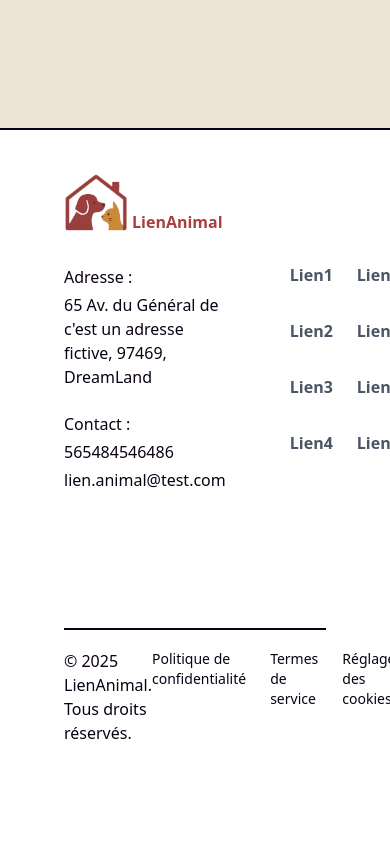
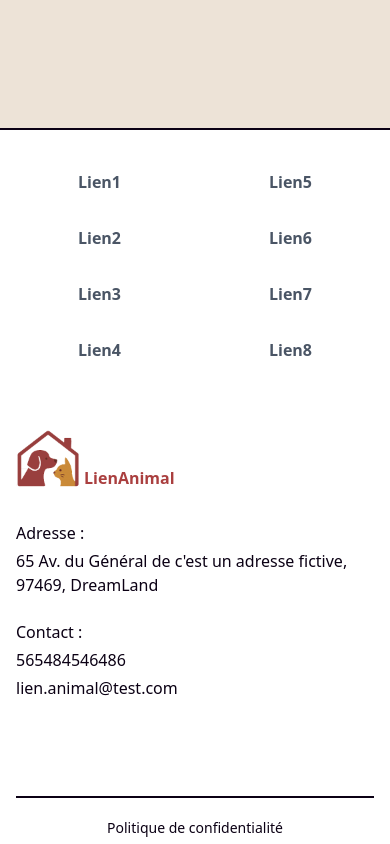
Before and after one commit to FuzzyParrabellum/LienAnimal, a Next.js app in the folder frontend/: page / in a window 390 px wide. Shown: the part 780-1624 px from the top of the page. Before the commit the page ends 1565 px from the top, so only its background shows below. Built offline with nearby package versions, Linux system fonts and the light colour scheme; some icons are missing.

Commit message:
style: make html base document min-width-320px and make footer responsive

```diff
--- a/frontend/app/components/footer/Footer.tsx
+++ b/frontend/app/components/footer/Footer.tsx
@@ -10,9 +10,9 @@ import Logo from "../navbar/Logo";
 
 const Footer = () => {
   return (
-    <footer className="flex flex-col items-center gap-20 px-16 py-10 w-full dark:text-animallight text-animaldark dark:bg-animaldark dark:border-animalred-dark border-t-2">
-      <div className="flex flex-col max-w-screen-xl items-start gap-20 w-full">
-        <div className="flex items-start gap-16 w-full">
+    <footer className="flex flex-col items-center gap-20 px-4 md:px-16 py-10 w-full dark:text-animallight text-animaldark dark:bg-animaldark dark:border-animalred-dark border-t-2">
+      <div className="flex flex-col max-w-screen-xl items-start w-full">
+        <div className="flex flex-col-reverse md:flex-row items-start gap-16 w-full pb-10">
           {/* Infos société */}
           <section className="flex flex-col gap-8 items-start flex-1">
             <Logo />
@@ -58,7 +58,7 @@ const Footer = () => {
           {/* Footer links */}
           <section className="w-full gap-6 flex self-center flex-1 font-bold text-gray-600">
             {/* Liens colonne de gauche */}
-            <div className="flex flex-col items-end flex-1 gap-y-8 ">
+            <div className="flex flex-col items-center md:items-end flex-1 gap-y-8 ">
               {/* <div className="flex items-start px-0 py-2 w-full"> */}
 
               <p className="flex-1  text-end hover:text-animalred">
@@ -81,7 +81,7 @@ const Footer = () => {
             </div>
 
             {/* Liens colonne de droite */}
-            <div className="flex flex-col items-end flex-1 gap-y-8">
+            <div className="flex flex-col items-center md:items-end flex-1 gap-y-8">
               {/* <div className="flex items-start px-0 py-2 w-full"> */}
 
               <p className="flex-1   text-end hover:text-animalred">
@@ -106,24 +106,24 @@ const Footer = () => {
         </div>
 
         {/* Copyrights et liens légaux */}
-        <section className="flex justify-between items-start w-full border-t-2 pt-5 ">
-          <p className="w-fit mt-[-1.00px]">
+        <section className="flex flex-col-reverse md:flex-row-reverse justify-between items-start w-full border-t-2 pt-5">
+          <p className="md:w-fit mt-5 md:mt-0 w-full text-end md:text-start">
             © 2025 LienAnimal. Tous droits réservés.
           </p>
 
-          <div className="flex items-start gap-6 text-sm">
+          <div className="flex flex-col md:flex-row items-center md:items-start gap-6 text-sm w-full md:w-fit border-b-2 md:border-0 pb-5 md:pb-0">
             <Link href="/">
-              <p className="w-fit mt-[-1.00px] hover:text-animalred">
+              <p className="w-fit hover:text-animalred md:mt-[3.00px]">
                 Politique de confidentialité
               </p>
             </Link>
             <Link href="/">
-              <p className="w-fit mt-[-1.00px] hover:text-animalred">
+              <p className="w-fit hover:text-animalred md:mt-[3.00px]">
                 Termes de service
               </p>
             </Link>
             <Link href="/">
-              <p className="w-fit mt-[-1.00px] hover:text-animalred">
+              <p className="w-fit hover:text-animalred  md:mt-[3.00px]">
                 Réglages des cookies
               </p>
             </Link>
--- a/frontend/app/globals.css
+++ b/frontend/app/globals.css
@@ -13,11 +13,11 @@ mode is enabled with LightDarkToggle */
   --color-animalpurple-light: #eed8ee;
   --color-animalcopper: #a67439;
   --color-animalcopper-light: #ede3d7;
-  --color-animalcopper-dark: #563B1D;
-  --color-animalblue: #00798C;
-  --color-animalblue-light: #00C7E6;
-  --color-animalblue-dark: #00333B;
+  --color-animalcopper-dark: #563b1d;
+  --color-animalblue: #00798c;
+  --color-animalblue-light: #00c7e6;
+  --color-animalblue-dark: #00333b;
 
-  --color-animaldark: #0B0014;
-  --color-animallight: #F6F0ED;
+  --color-animaldark: #0b0014;
+  --color-animallight: #f6f0ed;
 }
--- a/frontend/app/layout.tsx
+++ b/frontend/app/layout.tsx
@@ -25,9 +25,12 @@ export default function RootLayout({
   children: React.ReactNode;
 }>) {
   return (
-    <html lang="fr">
+    <html lang="fr " className="min-w-[320px]">
+      <head>
+        <meta name="viewport" content="width=device-width, initial-scale=1.0" />
+      </head>
       <body
-        className={`${geistSans.variable} ${geistMono.variable} antialiased `}
+        className={`${geistSans.variable} ${geistMono.variable} antialiased`}
       >
         <header className="bg-animallight dark:bg-animaldark">
           <Navbar />
```
